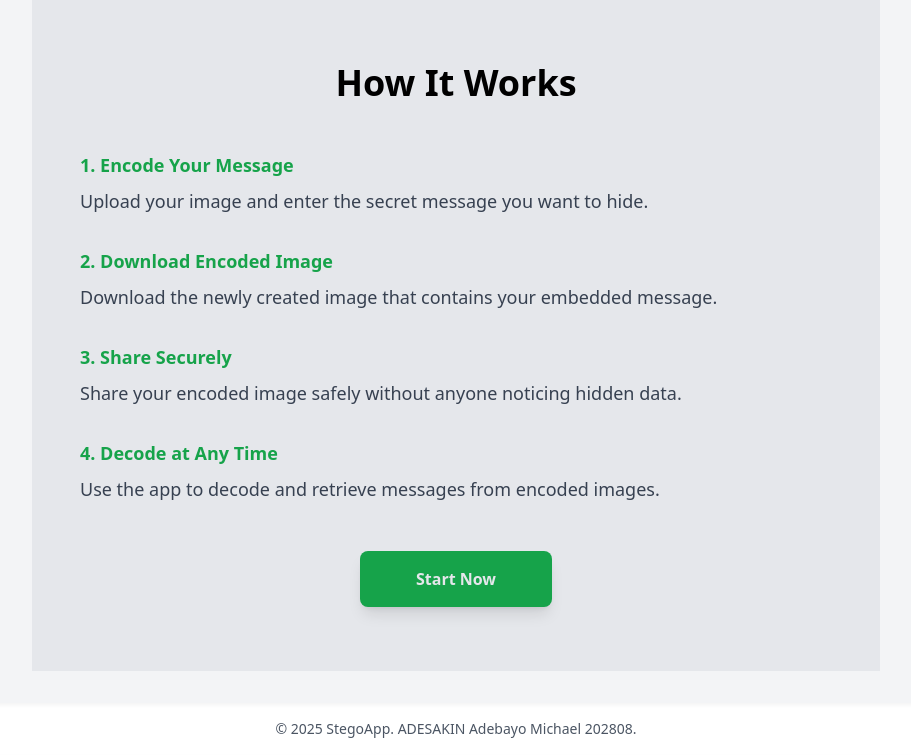
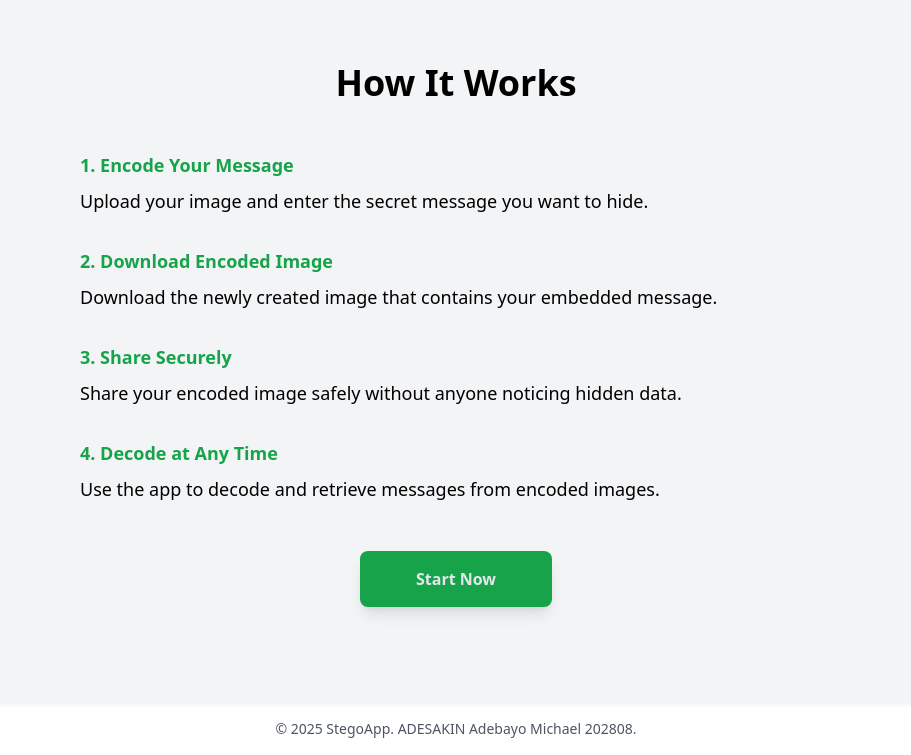
Before and after one commit to baytech77/Steganography, a Django app: page / in a window 1280 px wide. Shown: the part 1396-2151 px from the top of the page, without its empty margins (184-1095 px from the left). Run offline with Django 5.2, Linux system fonts and the light colour scheme; some libraries are stand-ins or nearby versions.

Commit message:
Update landing.html

```diff
--- a/encoderapp/templates/landing.html
+++ b/encoderapp/templates/landing.html
@@ -61,11 +61,11 @@
 
 
 <!-- ====== Section 2: How to Use Guide ====== -->
-<section id="guide" class="bg-gray-200 py-16 px-6 md:px-12">
+<section id="guide" class=" py-16 px-6 md:px-12">
     <div class="max-w-4xl mx-auto text-center">
         <h1 class="text-4xl font-bold mb-12 ">How It Works</h1>
-        <ol class="space-y-8 text-left text-gray-700 text-lg max-w-3xl mx-auto">
-            <li>
+        <ol class="space-y-8 text-left text-gray-300 text-lg max-w-3xl mx-auto">
+            <li >
                 <strong class="block mb-2 text-green-600">1. Encode Your Message</strong>
                 Upload your image and enter the secret message you want to hide.
             </li>
```
